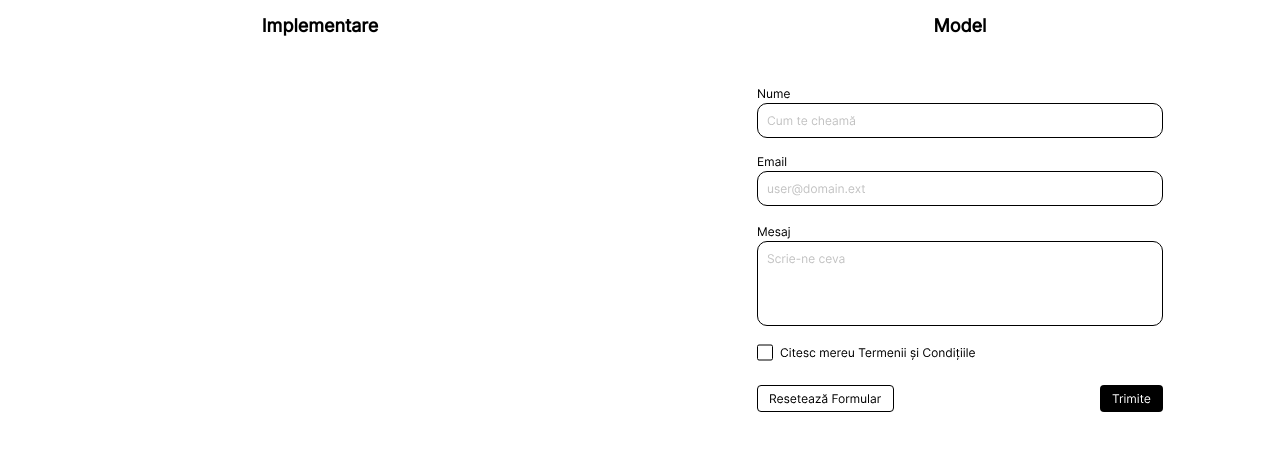
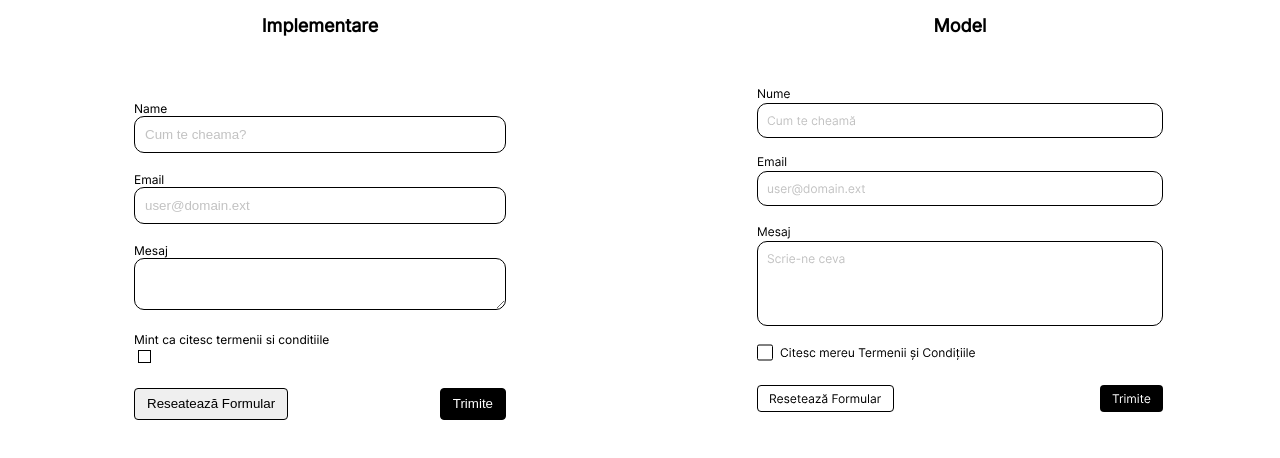
Before and after one commit to ITSchool-Web-Heroines/Tema-Formular, a website built with Parcel: page src/index.html in a window 1280 px wide. Built offline with nearby package versions, Linux system fonts and the light colour scheme.

Commit message:
Formular

```diff
--- a/src/index.html
+++ b/src/index.html
@@ -8,8 +8,29 @@
    <body>
       <main>
          <h2>Implementare</h2>
-    <form>
-      <!-- Implementează formularul așa cum îl vezi în <aside> -->
+         <form class="form contact-form">
+            <div>
+               <label class="form-label">Name </label>
+               <input class="form-control" name="name" type="text" placeholder="Cum te cheama?"/>
+            </div>
+            <div>
+               <label class="form-label" for="email" >Email</label>
+               <input class="form-control" name="email" type="email" placeholder="user@domain.ext"/>
+            </div>
+            <div>
+               <label class="form-label" for="message">Mesaj</label>
+               <textarea class="form-control" placeholder="Scrie-ne ceva" name="message">
+               </textarea>
+            </div>
+            <div>
+               <label class="form-label" for="checkbox">
+               Mint ca citesc termenii si conditiile</label>
+               <input class="" name="checkbox" type="checkbox"/>
+            </div>
+            <div class="btn-group">
+               <button type="button" class="btn btn-light" type="reset">Reseatează Formular</button>
+               <button type="button" class="btn btn-dark" type="submit">Trimite</button>
+            </div>
          </form>
       </main>
       <aside>
--- a/src/style.css
+++ b/src/style.css
@@ -77,6 +77,12 @@ button {
     padding: 6px 12px;
 }
 
+.btn-dark{
+    background-color: black;
+    color:white;
+
+}
+
 button[type=reset] {
     background: #fff;
 }
```
Lines whose indentation alone changed are shown as unchanged.
